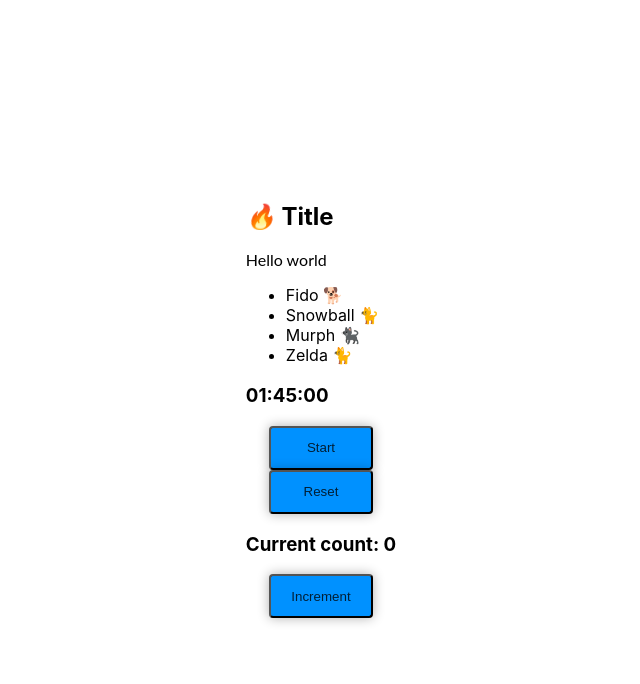
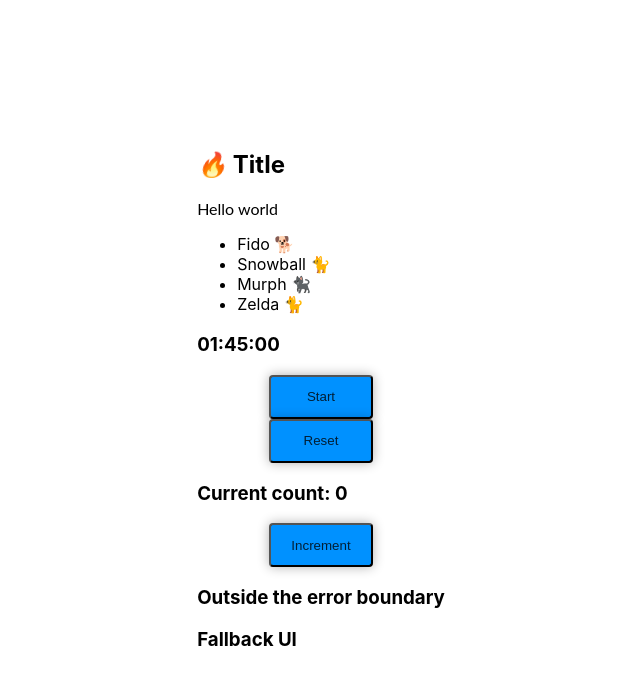
Before and after one commit to leavism-learning/learning-react, a React (Create React App) app: page / in a window 1280 px wide. Shown: the top 684 px of the page, without its empty margins (319-959 px from the left). Built offline with nearby package versions, Linux system fonts and the light colour scheme.

Commit message:
Errorboundary and fallback UI

```diff
--- a/src/App.js
+++ b/src/App.js
@@ -101,6 +101,31 @@ function CountButton() {
   );
 }
 
+class ErrorBoundary extends React.Component {
+  constructor(props) {
+    super(props);
+    // Change to true to enable error
+    this.state = { hasError: true };
+  }
+  static getDerivedStateFromError(error) {
+    return { hasError: true };
+  }
+  componentDidCatch(err, errInfo) {
+    console.log('something went horribly wrong', err, errInfo);
+  }
+
+  render() {
+    if (this.state.hasError) {
+      return (
+        <div className='error-boundary'>
+          <h3>Fallback UI</h3>
+        </div>
+      );
+    }
+    return this.props.children;
+  }
+}
+
 function App() {
   return (
     <>
@@ -117,6 +142,12 @@ function App() {
         <Count />
         <CountButton />
       </CountProvider>
+      <div>
+        <h3>Outside the error boundary</h3>
+        <ErrorBoundary>
+          <h3>Inside the error boundary</h3>
+        </ErrorBoundary>
+      </div>
     </>
   );
 }
```
